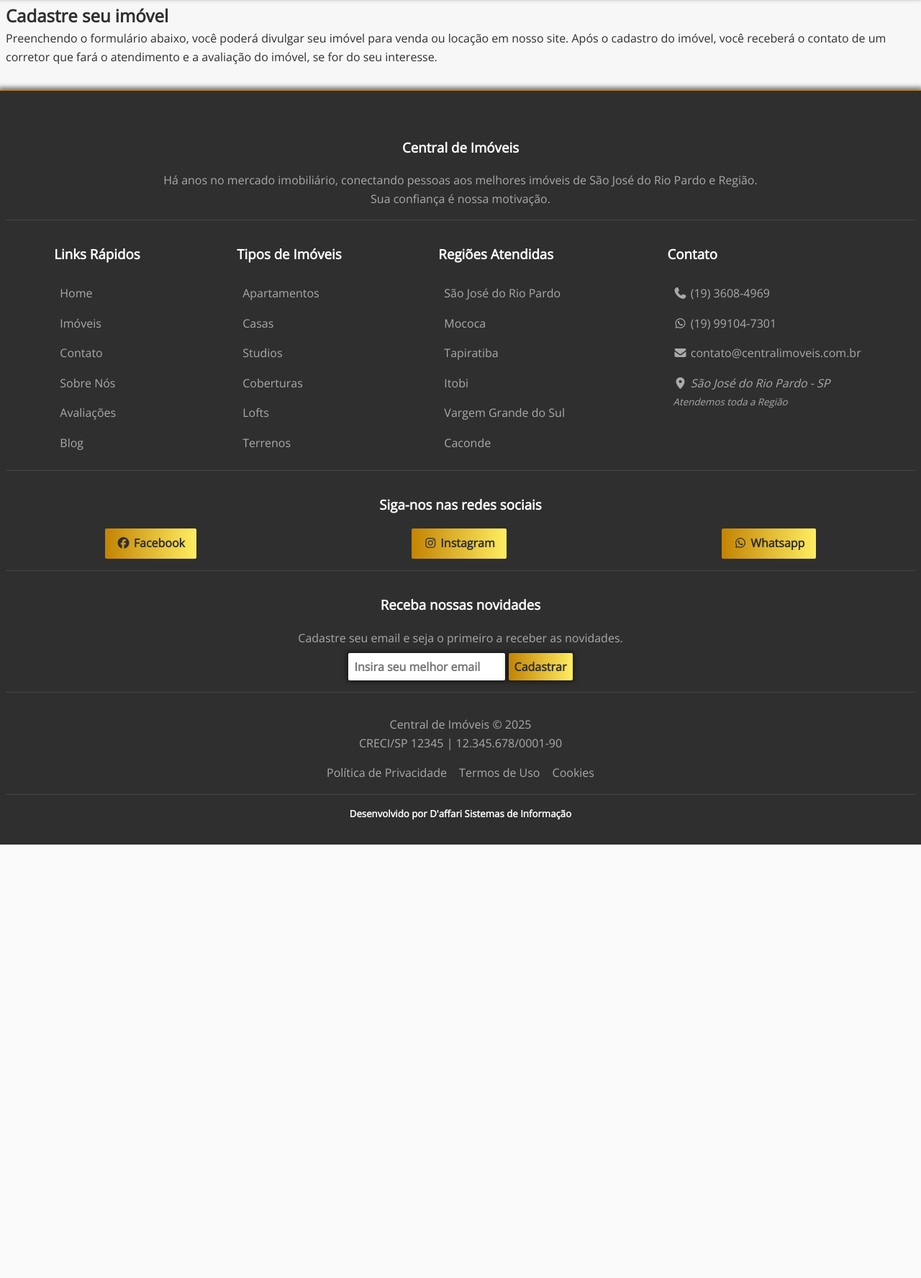
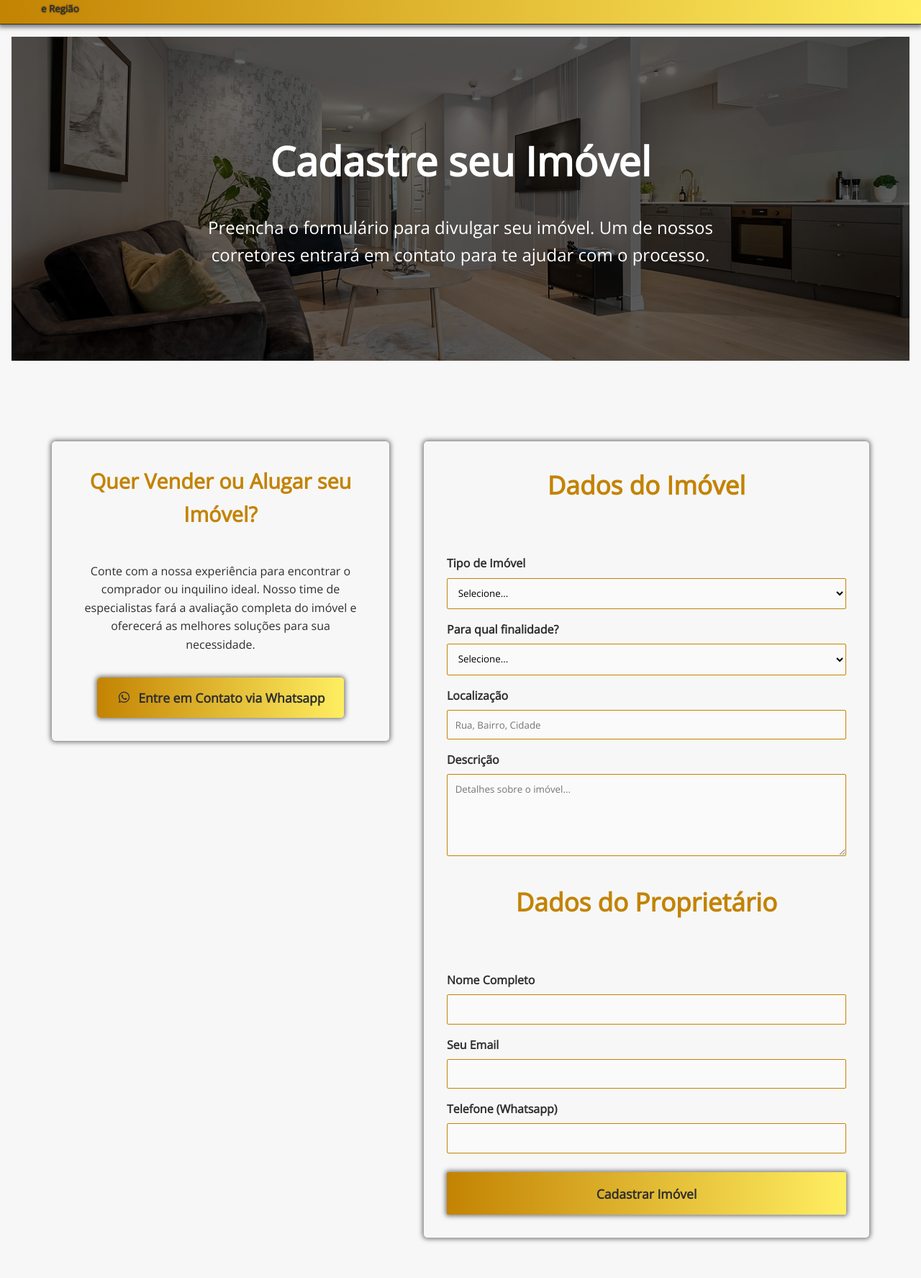
Before and after one commit to AndrewHGomes/meu-projeto, a plain HTML site: page pages/cadastro.html in a window 1280 px wide. Shown: the part 125-1900 px from the top of the page at 72% size. Before the commit the page ends 1298 px from the top, so only its background shows below. Drawn offline with nearby package versions, Linux system fonts and the light colour scheme; files that its build step writes are made by us from their sources; files whose address does not match are found by name.

Commit message:
Página de Cadastro só falta JS

```diff
--- /dev/null
+++ b/css/cadastro.css
@@ -0,0 +1,192 @@
+/* ========================================================== */
+/* Estilos do Banner de Cadastro */
+/* ========================================================== */
+.banner-cadastro {
+  background-image: linear-gradient(
+      to bottom,
+      rgba(0, 0, 0, 0.6),
+      rgba(0, 0, 0, 0.6)
+    ),
+    url("../assets/home-hero.jpeg");
+  background-position: center;
+  background-repeat: no-repeat;
+  background-size: cover;
+  color: var(--cor-texto-claro);
+  text-align: center;
+  padding: 8em 2em;
+}
+
+.banner-cadastro h1 {
+  font-size: 3.5em;
+  margin-bottom: 0.5em;
+}
+
+.banner-cadastro p {
+  font-size: 1.5em;
+  font-weight: 300;
+  max-width: 800px;
+  margin: 0 auto;
+}
+
+/* ========================================================== */
+/* Estilos da Seção Principal de Cadastro */
+/* ========================================================== */
+.cadastro-principal {
+  display: flex;
+  flex-wrap: wrap;
+  justify-content: center;
+  gap: 3em;
+  padding: 4em 2em;
+  max-width: 1200px;
+  margin: 0 auto;
+}
+
+.cadastro-principal h2 {
+  color: var(--cor-primaria);
+  font-size: 2.2em;
+  text-align: center;
+  margin-bottom: 1.5em;
+  width: 100%;
+}
+
+/* ========================================================== */
+/* Estilos da Seção de Aviso e Contato Rápido */
+/* ========================================================== */
+.info-aviso {
+  flex: 1 1 350px;
+  padding: 2em;
+  background-color: var(--cor-card);
+  border-radius: 5px;
+  box-shadow: var(--sombra-media);
+  text-align: center;
+  height: fit-content;
+}
+
+.info-aviso h2 {
+  font-size: 1.8em;
+}
+
+.info-aviso p {
+  line-height: 1.6;
+  color: var(--cor-texto-escuro);
+}
+
+.info-aviso .contato-rapido {
+  margin-top: 2em;
+}
+
+.info-aviso .contato-rapido a {
+  display: inline-flex;
+  align-items: center;
+  gap: 0.5em;
+  font-weight: bold;
+  font-size: 1.1em;
+  color: var(--cor-texto-escuro);
+  background-image: linear-gradient(
+    to right,
+    var(--cor-primaria),
+    var(--cor-gradiente-claro)
+  );
+  padding: 0.8em 1.5em;
+  border-radius: 5px;
+  box-shadow: var(--sombra-media);
+  transition: all 0.4s ease;
+}
+
+.info-aviso .contato-rapido a:hover {
+  transform: translateY(-3px);
+  box-shadow: var(--sombra-hover);
+}
+
+.info-aviso .contato-rapido i {
+  color: var(--cor-texto-escuro);
+}
+
+/* ========================================================== */
+/* Estilos do Formulário de Cadastro */
+/* ========================================================== */
+.form-cadastro {
+  flex: 1 1 500px;
+  padding: 2em;
+  background-color: var(--cor-card);
+  border-radius: 5px;
+  box-shadow: var(--sombra-media);
+}
+
+.form-cadastro form {
+  display: flex;
+  flex-direction: column;
+}
+
+.form-cadastro .form-title {
+  margin-top: 1em;
+}
+
+.form-cadastro label {
+  font-weight: bold;
+  margin-top: 1em;
+  color: var(--cor-texto-escuro);
+}
+
+.form-cadastro input,
+.form-cadastro select,
+.form-cadastro textarea {
+  width: 100%;
+  padding: 0.8em;
+  margin-top: 0.5em;
+  border: 1px solid var(--cor-primaria);
+  border-radius: 2px;
+  font-family: inherit;
+  transition: border-color 0.3s ease;
+  background-color: var(--cor-fundo);
+}
+
+.form-cadastro input:focus,
+.form-cadastro select:focus,
+.form-cadastro textarea:focus {
+  border-color: var(--cor-primaria);
+  outline: none;
+}
+
+.form-cadastro textarea {
+  resize: vertical;
+}
+
+.form-cadastro button {
+  background-image: linear-gradient(
+    to right,
+    var(--cor-primaria),
+    var(--cor-gradiente-claro)
+  );
+  color: var(--cor-texto-escuro);
+  border: none;
+  padding: 1em;
+  margin-top: 1.5em;
+  cursor: pointer;
+  border-radius: 2px;
+  font-weight: bold;
+  font-size: 1.1em;
+  box-shadow: var(--sombra-media);
+  transition: all 0.4s ease;
+}
+
+.form-cadastro button:hover {
+  box-shadow: var(--sombra-hover);
+}
+
+/* ========================================================== */
+/* Estilos para telas menores */
+/* ========================================================== */
+@media (max-width: 768px) {
+  .cadastro-principal {
+    flex-direction: column;
+  }
+
+  .banner-cadastro h1 {
+    font-size: 2.5em;
+  }
+
+  .banner-cadastro p {
+    font-size: 1.2em;
+  }
+}
--- a/pages/cadastro.html
+++ b/pages/cadastro.html
@@ -3,21 +3,21 @@
   <head>
     <meta charset="UTF-8" />
     <meta name="viewport" content="width=device-width, initial-scale=1.0" />
-    <link rel="icon" type="image/svg+xml" href="./assets/ico.png" />
+    <link rel="icon" type="image/svg++xml" href="../assets/ico.png" />
     <link
       href="https://fonts.googleapis.com/css2?family=Open+Sans:wght@300&display=swap"
       rel="stylesheet"
     />
-    <link rel="stylesheet" href="./fontawesome/css/all.min.css" />
-    <link rel="stylesheet" href="./css/global.css" />
-    <link rel="stylesheet" href="./css/cadastro.css" />
-    <script type="module" src="./javascript/cadastro.js" defer></script>
+    <link rel="stylesheet" href="../fontawesome/css/all.min.css" />
+    <link rel="stylesheet" href="../css/global.css" />
+    <link rel="stylesheet" href="../css/cadastro.css" />
+    <script type="module" src="../javascript/cadastro.js" defer></script>
     <title>CADASTRE SEU IMÓVEL</title>
   </head>
   <body>
     <header>
-      <a href="./index.html">
-        <img src="./assets/ico.png" alt="logo-empresa" />
+      <a href="../index.html">
+        <img src="../assets/ico.png" alt="logo-empresa" />
         <p><small>Central de Imóveis</small></p>
         <p><small>São José do Rio Pardo</small></p>
         <p><small>e Região</small></p>
@@ -25,28 +25,89 @@
       <nav>
         <ul>
           <li>
-            <a href="./index.html">Início</a>
+            <a href="../index.html">Início</a>
           </li>
           <li>
-            <a href="./pages/imoveis.html">Imóveis</a>
+            <a href="./imoveis.html">Imóveis</a>
           </li>
           <li>
-            <a href="./pages/sobre.html">Sobre</a>
+            <a href="./sobre.html">Sobre</a>
           </li>
           <li>
-            <a href="./pages/contato.html">Contato</a>
+            <a href="./contato.html">Contato</a>
           </li>
         </ul>
       </nav>
     </header>
     <main>
-      <h2>Cadastre seu imóvel</h2>
-      <p>
-        Preenchendo o formulário abaixo, você poderá divulgar seu imóvel para
-        venda ou locação em nosso site. Após o cadastro do imóvel, você receberá
-        o contato de um corretor que fará o atendimento e a avaliação do imóvel,
-        se for do seu interesse.
-      </p>
+      <section class="banner-cadastro">
+        <h1>Cadastre seu Imóvel</h1>
+        <p>
+          Preencha o formulário para divulgar seu imóvel. Um de nossos
+          corretores entrará em contato para te ajudar com o processo.
+        </p>
+      </section>
+      <section class="cadastro-principal">
+        <div class="info-aviso">
+          <h2>Quer Vender ou Alugar seu Imóvel?</h2>
+          <p>
+            Conte com a nossa experiência para encontrar o comprador ou
+            inquilino ideal. Nosso time de especialistas fará a avaliação
+            completa do imóvel e oferecerá as melhores soluções para sua
+            necessidade.
+          </p>
+          <div class="contato-rapido">
+            <a href="tel:+5519991047301">
+              <i class="fa-brands fa-whatsapp"></i>
+              Entre em Contato via Whatsapp
+            </a>
+          </div>
+        </div>
+        <div class="form-cadastro">
+          <h2>Dados do Imóvel</h2>
+          <form action="" method="post">
+            <label for="tipo-imovel">Tipo de Imóvel</label>
+            <select id="tipo-imovel" name="tipo-imovel" required>
+              <option value="">Selecione...</option>
+              <option value="casa">Casa</option>
+              <option value="apartamento">Apartamento</option>
+              <option value="terreno">Terreno</option>
+              <option value="comercial">Comercial</option>
+              <option value="outros">Outros</option>
+            </select>
+            <label for="tipo-contrato">Para qual finalidade?</label>
+            <select id="tipo-contrato" name="tipo-contrato" required>
+              <option value="">Selecione...</option>
+              <option value="venda">Venda</option>
+              <option value="aluguel">Aluguel</option>
+            </select>
+            <label for="localizacao">Localização</label>
+            <input
+              type="text"
+              id="localizacao"
+              name="localizacao"
+              placeholder="Rua, Bairro, Cidade"
+              required
+            />
+            <label for="descricao">Descrição</label>
+            <textarea
+              id="descricao"
+              name="descricao"
+              rows="5"
+              placeholder="Detalhes sobre o imóvel..."
+            ></textarea>
+
+            <h2 class="form-title">Dados do Proprietário</h2>
+            <label for="nome">Nome Completo</label>
+            <input type="text" id="nome" name="nome" required />
+            <label for="email">Seu Email</label>
+            <input type="email" id="email" name="email" required />
+            <label for="telefone">Telefone (Whatsapp)</label>
+            <input type="tel" id="telefone" name="telefone" required />
+            <button type="submit">Cadastrar Imóvel</button>
+          </form>
+        </div>
+      </section>
     </main>
     <footer>
       <section class="footer-inicial">
@@ -62,24 +123,12 @@
           <h3>Links Rápidos</h3>
           <nav>
             <ul>
-              <li>
-                <a href="">Home</a>
-              </li>
-              <li>
-                <a href="">Imóveis</a>
-              </li>
-              <li>
-                <a href="">Contato</a>
-              </li>
-              <li>
-                <a href="">Sobre Nós</a>
-              </li>
-              <li>
-                <a href="">Avaliações</a>
-              </li>
-              <li>
-                <a href="">Blog</a>
-              </li>
+              <li><a href="../index.html">Home</a></li>
+              <li><a href="./imoveis.html">Imóveis</a></li>
+              <li><a href="./contato.html">Contato</a></li>
+              <li><a href="./sobre.html">Sobre Nós</a></li>
+              <li><a href="#">Avaliações</a></li>
+              <li><a href="#">Blog</a></li>
             </ul>
           </nav>
         </div>
@@ -87,24 +136,12 @@
           <h3>Tipos de Imóveis</h3>
           <nav>
             <ul>
-              <li>
-                <a href="">Apartamentos</a>
-              </li>
-              <li>
-                <a href="">Casas</a>
-              </li>
-              <li>
-                <a href="">Studios</a>
-              </li>
-              <li>
-                <a href="">Coberturas</a>
-              </li>
-              <li>
-                <a href="">Lofts</a>
-              </li>
-              <li>
-                <a href="">Terrenos</a>
-              </li>
+              <li><a href="#">Apartamentos</a></li>
+              <li><a href="#">Casas</a></li>
+              <li><a href="#">Studios</a></li>
+              <li><a href="#">Coberturas</a></li>
+              <li><a href="#">Lofts</a></li>
+              <li><a href="#">Terrenos</a></li>
             </ul>
           </nav>
         </div>
@@ -112,24 +149,12 @@
           <h3>Regiões Atendidas</h3>
           <nav>
             <ul>
-              <li>
-                <a href="">São José do Rio Pardo</a>
-              </li>
-              <li>
-                <a href="">Mococa</a>
-              </li>
-              <li>
-                <a href="">Tapiratiba</a>
-              </li>
-              <li>
-                <a href="">Itobi</a>
-              </li>
-              <li>
-                <a href="">Vargem Grande do Sul</a>
-              </li>
-              <li>
-                <a href="">Caconde</a>
-              </li>
+              <li><a href="#">São José do Rio Pardo</a></li>
+              <li><a href="#">Mococa</a></li>
+              <li><a href="#">Tapiratiba</a></li>
+              <li><a href="#">Itobi</a></li>
+              <li><a href="#">Vargem Grande do Sul</a></li>
+              <li><a href="#">Caconde</a></li>
             </ul>
           </nav>
         </div>
@@ -165,18 +190,10 @@
       <section class="footer-redes">
         <h3>Siga-nos nas redes sociais</h3>
         <nav>
-          <a href="">
-            <i class="fa-brands fa-facebook"></i>
-            Facebook
-          </a>
-          <a href="">
-            <i class="fa-brands fa-instagram"></i>
-            Instagram
-          </a>
-          <a href="">
-            <i class="fa-brands fa-whatsapp"></i>
-            Whatsapp
-          </a>
+          <a href=""><i class="fa-brands fa-facebook"></i>Facebook</a>
+          <a href=""><i class="fa-brands fa-instagram"></i>Instagram</a>
+          <a href=""><i class="fa-brands fa-whatsapp"></i>Whatsapp</a>
+          <a href=""><i class="fa-brands fa-youtube"></i>YouTube</a>
         </nav>
       </section>
       <section class="footer-novidades">
@@ -195,8 +212,8 @@
           <p>CRECI/SP 12345 | 12.345.678/0001-90</p>
         </div>
         <nav>
-          <a href="">Política de Privacidade</a> |
-          <a href="">Termos de Uso</a> | <a href="">Cookies</a>
+          <a href="#">Política de Privacidade</a> |
+          <a href="#">Termos de Uso</a> | <a href="#">Cookies</a>
         </nav>
       </section>
       <h5>Desenvolvido por D'affari Sistemas de Informação</h5>
```
Also changed, not shown: index.html (+6 -14 lines), pages/contato.html (+1 -0 lines), pages/imoveis.html (+5 -13 lines), pages/sobre.html (+5 -13 lines), javascript/cadastro.js (added).
